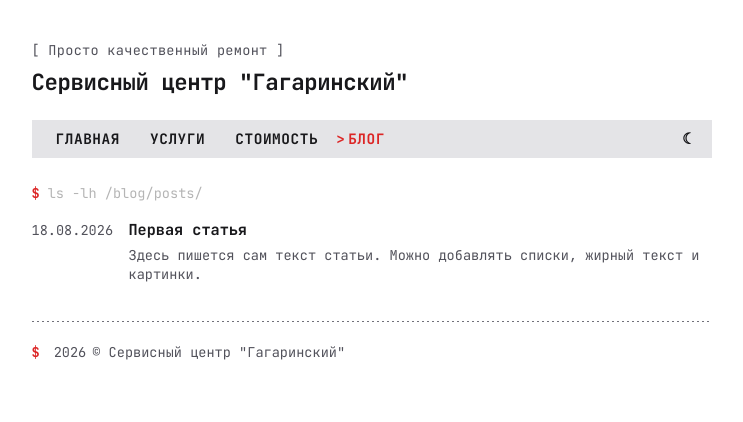
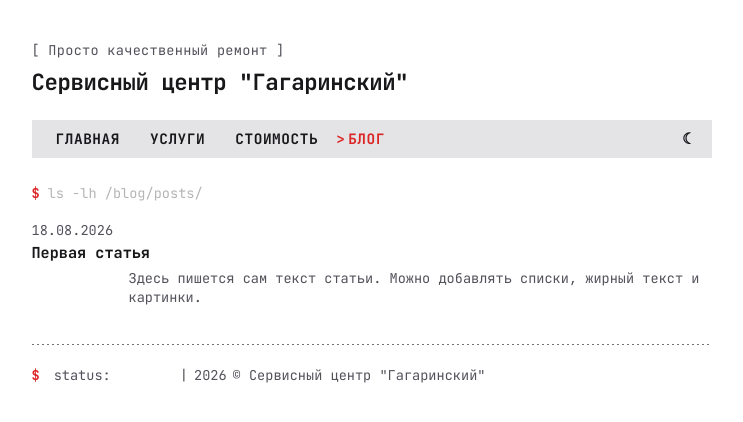
Before and after one commit to polinom11/polinom11.github.io, a Jekyll site: the page built from blog.html, in a window 1280 px wide. Shown: the top 422 px of the page, without its empty margins (261-1004 px from the left). Built offline with Jekyll 4.4.1, drawn with Linux system fonts in a browser that asks for light colours.

Commit message:
Update blog.html

```diff
--- a/blog.html
+++ b/blog.html
@@ -75,17 +75,17 @@ permalink: /blog.html
             <div class="cli-clean-list">
                 {% for post in site.posts %}
                     <article class="cli-clean-row">
-                        <div class="cli-clean-header">
-                            <span class="cli-date">{{ post.date | date: "%d.%m.%Y" }}</span>
+                        <span class="cli-date">{{ post.date | date: "%d.%m.%Y" }}</span>
+                        <div class="cli-body">
                             <h2 class="cli-title">
                                 <a href="{{ post.url }}">{{ post.title }}</a>
                             </h2>
+                            {% if post.description or post.excerpt %}
+                                <div class="cli-clean-desc">
+                                    {{ post.description | default: post.excerpt | strip_html | truncate: 140 }}
+                                </div>
+                            {% endif %}
                         </div>
-                        {% if post.description or post.excerpt %}
-                            <div class="cli-clean-desc">
-                                {{ post.description | default: post.excerpt | strip_html | truncate: 140 }}
-                            </div>
-                        {% endif %}
                     </article>
                 {% endfor %}
             </div>
@@ -100,7 +100,7 @@ permalink: /blog.html
 
     <footer id="contacts">
         <div class="footer-status">
-             <span class="prompt">$</span><span id="statusContainer" style="display: none;">status: <span id="statusIndicator"></span> | </span><span id="year">2026</span> &copy; Сервисный центр "Гагаринский"
+             <span class="prompt">$</span>status: <span id="statusIndicator">&nbsp;</span> | <span id="year">2026</span> &copy; Сервисный центр "Гагаринский"
         </div>
     </footer>
 
```
